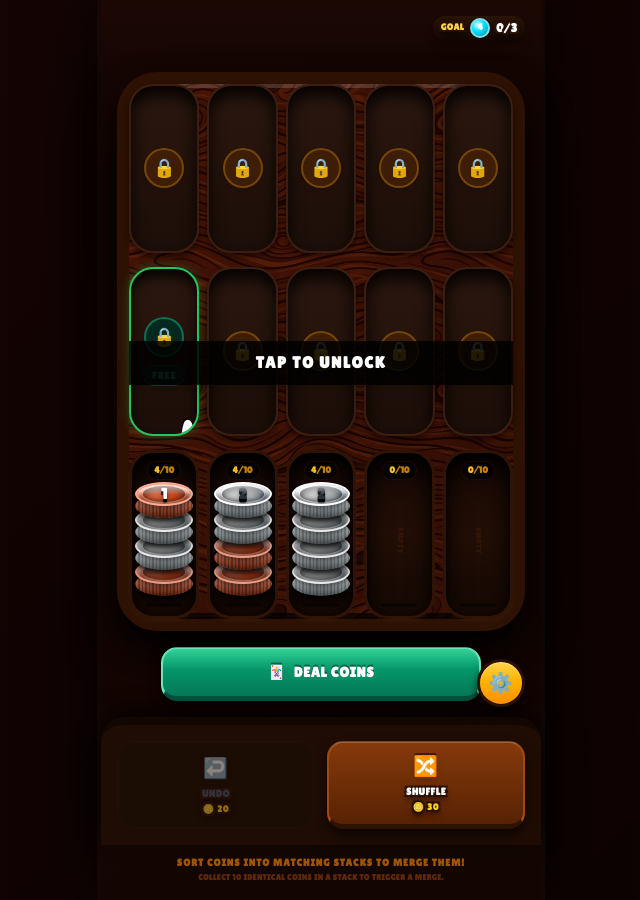
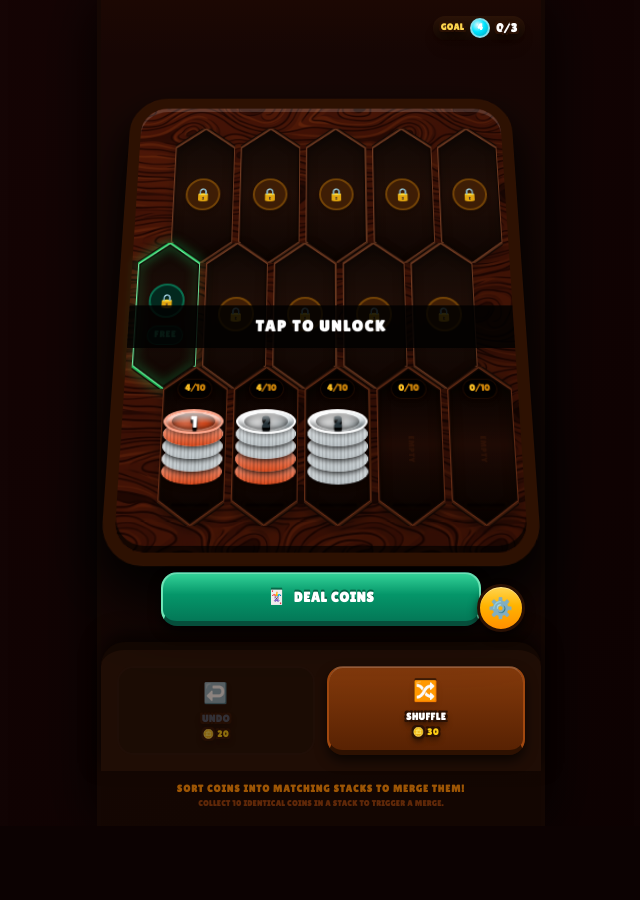
Before and after one commit to NexUser12/Poket-sort-coin, a React (Vite) app: page / in a window 1280 px wide. Shown: the whole page, without its empty margins (319-959 px from the left). After the commit the page ends 826 px from the top, so only its background shows below. Built offline with nearby package versions, Linux system fonts and the light colour scheme; the HTML template or start-up script is replaced by a standard one.

Commit message:
new view of stacks

```diff
--- a/src/components/board/CoinSlot.jsx
+++ b/src/components/board/CoinSlot.jsx
@@ -38,6 +38,28 @@ export const CoinSlot = ({ slotIndex }) => {
 
   const [prevStatus, setPrevStatus] = React.useState(slot?.status || 'locked');
   const [showUnlockWipe, setShowUnlockWipe] = React.useState(false);
+
+  const containerRef = React.useRef(null);
+  const [containerHeight, setContainerHeight] = React.useState(120);
+
+  React.useLayoutEffect(() => {
+    const el = containerRef.current;
+    if (!el) return;
+
+    const updateHeight = () => {
+      const rect = el.getBoundingClientRect();
+      if (rect.height > 0) {
+        setContainerHeight(rect.height);
+      }
+    };
+
+    updateHeight();
+
+    const observer = new ResizeObserver(updateHeight);
+    observer.observe(el);
+
+    return () => observer.disconnect();
+  }, []);
 
   React.useEffect(() => {
     if (slot && prevStatus === 'locked' && slot.status === 'unlocked') {
@@ -110,18 +132,58 @@ export const CoinSlot = ({ slotIndex }) => {
     const isFree = slot.unlockType === 'free';
     const isTimer = slot.unlockType === 'timer';
 
+    // Choose theme colors for hexagonal border stroke
+    const strokeColor = isFree ? '#22c55e' : isTimer ? '#f97316' : '#522b18';
+    const highlightColor = isFree ? '#86efac' : isTimer ? '#fdba74' : '#783f24';
+    const svgFilter = isFree
+      ? 'drop-shadow(0 0 6px rgba(34, 197, 94, 0.6))'
+      : isTimer
+      ? 'drop-shadow(0 0 6px rgba(249, 115, 22, 0.6))'
+      : 'drop-shadow(0 2px 4px rgba(0,0,0,0.5))';
+
     return (
       <div
         onClick={() => selectSlot(slotIndex)}
-        className={`relative aspect-[1/2.4] w-full min-h-[140px] rounded-2xl cursor-pointer slot-carved slot-carved-locked flex flex-col justify-between items-center p-2 transition-all duration-200
-          ${isFree ? 'slot-locked-free border-emerald-500' : ''}
-          ${isTimer ? 'slot-locked-timer border-orange-500' : ''}
-          ${!isFree && !isTimer ? 'border-yellow-950/60' : ''}
-          hover:scale-[1.02]`}
+        className="relative aspect-[1/2.4] w-full min-h-[140px] cursor-pointer slot-carved hover:scale-[1.02] transition-transform duration-200 flex flex-col justify-between items-center p-2"
       >
-        <div className="flex-1 flex flex-col justify-center items-center gap-2">
+        {/* Hexagonal Background Recess */}
+        <div className="absolute inset-0 slot-hex-bg slot-hex-bg-locked shadow-inner" />
+        {/* Inner shadow overlay */}
+        <div className="absolute inset-0 slot-hex-bg bg-gradient-to-b from-black/60 via-transparent to-black/40 pointer-events-none" />
+
+        {/* Hexagonal 3D border SVG overlay */}
+        <svg
+          className="absolute inset-0 w-full h-full pointer-events-none slot-svg-border z-10"
+          viewBox="0 0 100 240"
+          preserveAspectRatio="none"
+          style={{ filter: svgFilter }}
+        >
+          {/* Bevel shadow border */}
+          <polygon
+            points="50,0 100,36 100,204 50,240 0,204 0,36"
+            fill="none"
+            stroke="#100603"
+            strokeWidth="8"
+          />
+          {/* Main border stroke */}
+          <polygon
+            points="50,0 100,36 100,204 50,240 0,204 0,36"
+            fill="none"
+            stroke={strokeColor}
+            strokeWidth="4"
+          />
+          {/* Highlight stroke */}
+          <polygon
+            points="50,1 99,36 99,203 50,239 1,203 1,36"
+            fill="none"
+            stroke={highlightColor}
+            strokeWidth="1.5"
+          />
+        </svg>
+
+        <div className="flex-1 flex flex-col justify-center items-center gap-2 z-20">
           {/* Padlock Icon */}
-          <div className={`w-10 h-10 rounded-full flex items-center justify-center text-lg shadow-md border-2
+          <div className={`w-9 h-9 rounded-full flex items-center justify-center text-sm shadow-md border-2
             ${isFree ? 'bg-emerald-950/90 border-emerald-500/50 text-emerald-400' : ''}
             ${isTimer ? 'bg-orange-950/90 border-orange-500/50 text-orange-400' : ''}
             ${!isFree && !isTimer ? 'bg-yellow-950/90 border-amber-500/30 text-yellow-500' : ''}`}
@@ -131,29 +193,28 @@ export const CoinSlot = ({ slotIndex }) => {
 
           {/* Specific lock information */}
           {slot.unlockType === 'free' && (
-            <span className="text-[10px] font-black tracking-widest text-emerald-400 bg-emerald-950/90 px-2 py-0.5 rounded-full border border-emerald-500/40 animate-pulse shadow-sm">
+            <span className="text-[9px] font-black tracking-widest text-emerald-400 bg-emerald-950/90 px-1.5 py-0.5 rounded-full border border-emerald-500/40 animate-pulse shadow-sm">
               FREE
             </span>
           )}
 
           {slot.unlockType === 'timer' && (
-            <div className="flex flex-col items-center gap-1">
-              <span className="text-[9px] font-black tracking-wider text-orange-400 bg-orange-950/90 px-1.5 py-0.5 rounded-full border border-orange-500/30 shadow-sm">
+            <div className="flex flex-col items-center gap-0.5">
+              <span className="text-[8px] font-black tracking-wider text-orange-400 bg-orange-950/90 px-1.5 py-0.5 rounded-full border border-orange-500/30 shadow-sm">
                 ⏰ {slot.timerStarted ? `${slot.unlockTimer}s` : '60 SEC'}
               </span>
               {!slot.timerStarted && (
-                <span className="text-[8px] text-orange-300/70 font-bold uppercase mt-0.5 tracking-wider">
+                <span className="text-[7px] text-orange-300/70 font-bold uppercase mt-0.5 tracking-wider">
                   Tap to Start
                 </span>
               )}
               {slot.timerStarted && (
-                <span className="text-[8px] text-yellow-400 bg-yellow-950/80 px-1 py-0.5 rounded font-black border border-yellow-600/30 shadow-sm">
+                <span className="text-[7px] text-yellow-400 bg-yellow-950/80 px-1 py-0.5 rounded font-black border border-yellow-600/30 shadow-sm">
                   🪙 {slot.unlockCost} NOW
                 </span>
               )}
             </div>
           )}
-
         </div>
         {hasPointer && <HandPointer />}
       </div>
@@ -161,14 +222,58 @@ export const CoinSlot = ({ slotIndex }) => {
   }
 
   // Render Unlocked Slot
+  const strokeColor = isSelected ? '#f59e0b' : '#3e1b0c';
+  const highlightColor = isSelected ? '#fef08a' : '#6d3118';
+  const svgFilter = isSelected
+    ? 'drop-shadow(0 0 8px rgba(245, 158, 11, 0.7))'
+    : 'drop-shadow(0 3px 5px rgba(0,0,0,0.6))';
+
   return (
     <div
       onClick={() => selectSlot(slotIndex)}
-      className={`relative aspect-[1/2.4] w-full min-h-[140px] rounded-2xl cursor-pointer slot-carved flex flex-col justify-between items-center py-2 transition-all duration-200 overflow-hidden
-        ${isSelected ? 'slot-carved-selected scale-[1.03]' : 'hover:border-amber-900/60 hover:shadow-lg'}`}
+      className={`relative aspect-[1/2.4] w-full min-h-[140px] cursor-pointer slot-carved flex flex-col justify-between items-center py-2 transition-all duration-200
+        ${isSelected ? 'scale-[1.03]' : 'hover:scale-[1.01]'}`}
     >
       {/* Wipe Sweep VFX */}
       {showUnlockWipe && <div className="unlock-wipe-effect"></div>}
+
+      {/* Hexagonal Background Recess */}
+      <div className="absolute inset-0 slot-hex-bg slot-hex-bg-dark shadow-inner" />
+      {/* Inner shadow overlay */}
+      <div className="absolute inset-0 slot-hex-bg bg-gradient-to-b from-black/80 via-transparent to-black/60 pointer-events-none" />
+
+      {/* Hexagonal 3D border SVG overlay */}
+      <svg
+        className="absolute inset-0 w-full h-full pointer-events-none slot-svg-border z-10"
+        viewBox="0 0 100 240"
+        preserveAspectRatio="none"
+        style={{ filter: svgFilter }}
+      >
+        {/* Bevel shadow border */}
+        <polygon
+          points="50,0 100,36 100,204 50,240 0,204 0,36"
+          fill="none"
+          stroke="#100603"
+          strokeWidth="8"
+          strokeLinejoin="round"
+        />
+        {/* Main border stroke */}
+        <polygon
+          points="50,0 100,36 100,204 50,240 0,204 0,36"
+          fill="none"
+          stroke={strokeColor}
+          strokeWidth="4"
+          strokeLinejoin="round"
+        />
+        {/* Highlight stroke */}
+        <polygon
+          points="50,1 99,36 99,203 50,239 1,203 1,36"
+          fill="none"
+          stroke={highlightColor}
+          strokeWidth="1.5"
+          strokeLinejoin="round"
+        />
+      </svg>
 
       {/* Spark particles on merge */}
       {isMerging && particles.map((p, idx) => (
@@ -190,7 +295,7 @@ export const CoinSlot = ({ slotIndex }) => {
       ))}
 
       {/* Capacity Counter */}
-      <div className="text-[9px] font-black text-amber-500/80 bg-black/70 px-1.5 py-0.5 rounded-full z-20 border border-amber-950/40">
+      <div className="text-[9px] font-black text-amber-500/80 bg-black/75 px-1.5 py-0.5 rounded-full z-20 border border-amber-950/40 mt-1 shadow-md">
         <span className={totalCoins >= 10 ? 'text-red-500 font-black animate-pulse' : 'text-amber-400'}>
           {totalCoins}
         </span>
@@ -198,16 +303,36 @@ export const CoinSlot = ({ slotIndex }) => {
       </div>
 
       {/* Coin Stack Container — coins render from back (top of slot) to front (bottom of slot) */}
-      <div className="flex-1 w-full flex flex-col justify-end items-center pb-1 relative">
-        {/* Reverse the array: last in coins[] = top of stack = rendered first = sits at bottom of slot */}
-        {[...slot.coins].reverse().map((coinVal, visualIdx) => {
+      <div
+        ref={containerRef}
+        className="flex-1 w-full relative z-20"
+      >
+        {(() => {
+          const bottomPadding = 14; // pb-3.5 is 14px
+          const maxStackHeight = Math.max(40, containerHeight - bottomPadding);
+          const coinHeight = 38;
+          const defaultStep = 12; // 38px height - 26px overlap = 12px step
+
+          let dy = defaultStep;
+          if (totalCoins > 1) {
+            const neededHeight = coinHeight + (totalCoins - 1) * defaultStep;
+            if (neededHeight > maxStackHeight) {
+              dy = (maxStackHeight - coinHeight) / (totalCoins - 1);
+            }
+          }
+
+          return [...slot.coins].reverse().map((coinVal, visualIdx) => {
             const realIdx = totalCoins - 1 - visualIdx;
+            const bottomIdx = totalCoins - 1 - visualIdx;
             const isTopSeq = realIdx >= totalCoins - topSeqLength;
             return (
               <div
                 key={realIdx}
                 style={{
-                marginTop: visualIdx > 0 ? '-12px' : '0px',
+                  position: 'absolute',
+                  bottom: `${bottomPadding + bottomIdx * dy}px`,
+                  left: '50%',
+                  transform: 'translateX(-50%)',
                   zIndex: totalCoins - visualIdx + 5,
                 }}
                 className="transition-all duration-200"
@@ -220,12 +345,13 @@ export const CoinSlot = ({ slotIndex }) => {
                 />
               </div>
             );
-        })}
+          });
+        })()}
 
         {/* Empty Slot Indicator */}
         {totalCoins === 0 && (
-          <div className="absolute inset-0 flex items-center justify-center pointer-events-none opacity-25 z-10">
-            <span className="text-[8px] font-black tracking-widest text-amber-900/80 uppercase rotate-90 scale-90">
+          <div className="absolute inset-0 flex items-center justify-center pointer-events-none opacity-20 z-10">
+            <span className="text-[8px] font-black tracking-widest text-amber-900/90 uppercase rotate-90 scale-90">
               EMPTY
             </span>
           </div>
@@ -233,7 +359,7 @@ export const CoinSlot = ({ slotIndex }) => {
       </div>
 
       {/* Carved recess base shadow */}
-      <div className="w-10 h-1.5 bg-black/60 rounded-full filter blur-[1px] border border-yellow-950/40 shadow-inner z-0"></div>
+      <div className="w-10 h-1.5 bg-black/50 rounded-full filter blur-[1px] border border-yellow-950/20 shadow-inner z-0 mb-2"></div>
 
       {hasPointer && <HandPointer />}
     </div>
--- a/src/components/board/GameBoard.jsx
+++ b/src/components/board/GameBoard.jsx
@@ -47,14 +47,39 @@ export const GameBoard = () => {
   return (
     <main className="w-full max-w-md mx-auto px-4 py-4 flex-1 flex flex-col justify-center items-center gap-6 relative">
 
+      {/* 3D Perspective Container for Camera Angle */}
+      <div className="perspective-container">
         {/* 3x5 Wooden Board */}
-      <div className="wood-board w-full p-4.5 flex flex-col justify-center relative select-none">
+        <div className="wood-board w-full py-6 px-4 flex flex-col justify-center relative select-none">
 
-        {/* Carved recess grid background */}
-        <div className="grid grid-cols-5 gap-x-2 gap-y-3.5 w-full">
-          {slots.map((_, idx) => (
-            <CoinSlot key={idx} slotIndex={idx} />
+          {/* Staggered Honeycomb Grid Rows */}
+          <div className="flex flex-col w-full relative z-10">
+            {/* Row 0 (slots 0-4) - Offset slightly to the right */}
+            <div className="flex justify-center gap-x-1.5 w-full translate-x-[16px] z-10">
+              {slots.slice(0, 5).map((s) => (
+                <div key={s.index} className="w-[18%] max-w-[70px]">
+                  <CoinSlot slotIndex={s.index} />
+                </div>
               ))}
+            </div>
+
+            {/* Row 1 (slots 5-9) - Offset slightly to the left, nesting upward */}
+            <div className="flex justify-center gap-x-1.5 w-full -translate-x-[16px] mt-[-22px] z-20">
+              {slots.slice(5, 10).map((s) => (
+                <div key={s.index} className="w-[18%] max-w-[70px]">
+                  <CoinSlot slotIndex={s.index} />
+                </div>
+              ))}
+            </div>
+
+            {/* Row 2 (slots 10-14) - Offset slightly to the right, nesting upward */}
+            <div className="flex justify-center gap-x-1.5 w-full translate-x-[16px] mt-[-22px] z-30">
+              {slots.slice(10, 15).map((s) => (
+                <div key={s.index} className="w-[18%] max-w-[70px]">
+                  <CoinSlot slotIndex={s.index} />
+                </div>
+              ))}
+            </div>
           </div>
 
           {/* Tutorial Banner Overlay */}
@@ -63,6 +88,7 @@ export const GameBoard = () => {
               {tutorialMessage}
             </div>
           )}
+        </div>
       </div>
 
       {/* Deal Button */}
--- a/src/index.css
+++ b/src/index.css
@@ -23,6 +23,15 @@
 }
 
 /* ===== Wood Board Frame ===== */
+.perspective-container {
+  perspective: 1200px;
+  perspective-origin: 50% 25%;
+  width: 100%;
+  display: flex;
+  justify-content: center;
+  align-items: center;
+}
+
 .wood-board {
   /* Warm medium-dark chestnut brown with smooth subtle stylized wood grain lines */
   background:
@@ -32,64 +41,49 @@
   background-blend-mode: multiply;
   border: 12px solid #2d1102;
   box-shadow:
-    0 30px 60px -15px rgba(0, 0, 0, 0.95),
-    0 15px 30px rgba(0, 0, 0, 0.8),
+    0 40px 80px -15px rgba(0, 0, 0, 0.98),
+    0 20px 40px rgba(0, 0, 0, 0.85),
     inset 0 4px 0 rgba(255, 255, 255, 0.15),
     inset 0 -6px 0 rgba(0, 0, 0, 0.7);
   border-radius: 2.5rem;
   position: relative;
-  /* Semi-matte varnish: low metallic, medium roughness look */
+  transform: rotateX(23deg) rotateY(0deg) rotateZ(0deg);
+  transform-style: preserve-3d;
 }
 
 /* ===== Carved Slot Depth ===== */
 .slot-carved {
-  /* Deep chocolate brown providing a dark silhouette area */
-  background: linear-gradient(180deg, #180904 0%, #220e06 50%, #150803 100%);
-  box-shadow:
-    inset 0 16px 24px rgba(0, 0, 0, 0.98),
-    inset 0 2px 4px rgba(0, 0, 0, 0.9),
-    0 2px 4px rgba(255, 255, 255, 0.04);
-  border: 3px solid #2f1305;
-  border-radius: 1.5rem;
+  position: relative;
   transition: all 0.25s cubic-bezier(0.175, 0.885, 0.32, 1.275);
-  overflow: hidden;
+  overflow: visible; /* Let coins overlap and float outside slot boundaries */
+  background: transparent;
 }
 
-.slot-carved-selected {
-  border-color: #f59e0b;
-  box-shadow:
-    inset 0 16px 24px rgba(0, 0, 0, 0.98),
-    0 0 20px rgba(245, 158, 11, 0.6);
+.slot-hex-bg {
+  position: absolute;
+  inset: 0;
+  clip-path: polygon(50% 0%, 100% 15%, 100% 85%, 50% 100%, 0% 85%, 0% 15%);
+  z-index: 0;
 }
 
-/* Locked Slots - High contrast active/locked styling */
-.slot-carved-locked {
-  background: linear-gradient(180deg, #2b170f 0%, #1c0e08 100%);
-  box-shadow:
-    inset 0 10px 16px rgba(0, 0, 0, 0.9),
-    0 4px 6px rgba(0, 0, 0, 0.5);
-  border: 2px solid #3c1e10;
+.slot-hex-bg-dark {
+  background: linear-gradient(180deg, #140703 0%, #1e0a04 50%, #110502 100%);
 }
 
-/* Bright green & orange slots */
-.slot-locked-free {
-  border-color: #22c55e !important;
-  box-shadow:
-    inset 0 8px 12px rgba(0, 0, 0, 0.85),
-    0 0 12px rgba(34, 197, 94, 0.3);
+.slot-hex-bg-locked {
+  background: linear-gradient(180deg, #25120a 0%, #180904 100%);
 }
 
-.slot-locked-timer {
-  border-color: #f97316 !important;
-  box-shadow:
-    inset 0 8px 12px rgba(0, 0, 0, 0.85),
-    0 0 12px rgba(249, 115, 22, 0.3);
+/* Dynamic glow values on SVG borders */
+.slot-svg-border {
+  transition: filter 0.25s ease;
 }
 
 /* Radial sweep sweep-wipe wipe effect for unlock */
 .unlock-wipe-effect {
   position: absolute;
   inset: 0;
+  clip-path: polygon(50% 0%, 100% 15%, 100% 85%, 50% 100%, 0% 85%, 0% 15%);
   background: radial-gradient(circle, rgba(255, 255, 255, 0.9) 0%, rgba(255, 255, 255, 0) 70%);
   opacity: 0;
   pointer-events: none;
@@ -202,8 +196,8 @@
   z-index: 5;
   pointer-events: none;
   box-shadow:
-    0 6px 12px rgba(0, 0, 0, 0.85),
-    0 2px 4px rgba(0, 0, 0, 0.6);
+    0 3px 5px rgba(0, 0, 0, 0.3),
+    0 1px 2px rgba(0, 0, 0, 0.2);
 }
 
 /* Inner face of the coin (embossed cavity) */
@@ -242,20 +236,20 @@
 
 /* TIER 1: Coral / Copper (Value 1) */
 .coin-face-1 {
-  background: radial-gradient(circle at 35% 30%, #ff8a65 0%, #ff5722 45%, #d84315 80%, #5e1900 100%);
+  background: radial-gradient(circle at 35% 30%, #ff8a65 0%, #ff5722 55%, #e64a19 85%, #9e2a00 100%);
   border: 2px solid #ffab91;
   color: #ffffff;
 }
 .coin-barrel-1 {
   background:
-    repeating-linear-gradient(90deg, rgba(0,0,0,0.3) 0px, rgba(0,0,0,0.3) 1.5px, transparent 1.5px, transparent 3.5px),
-    linear-gradient(180deg, rgba(255,255,255,0.4) 0%, rgba(0,0,0,0.6) 100%),
-    #d84315;
+    repeating-linear-gradient(90deg, rgba(0,0,0,0.15) 0px, rgba(0,0,0,0.15) 1.5px, transparent 1.5px, transparent 3.5px),
+    linear-gradient(180deg, rgba(255,255,255,0.55) 0%, rgba(0,0,0,0.15) 100%),
+    #ff5722;
 }
 
 /* TIER 2: Platinum / Silver (Value 2) */
 .coin-face-2 {
-  background: radial-gradient(circle at 35% 30%, #ffffff 0%, #eceff1 30%, #b0bec5 65%, #455a64 100%);
+  background: radial-gradient(circle at 35% 30%, #ffffff 0%, #f5f7f8 35%, #cfd8dc 70%, #78909c 100%);
   border: 2px solid #ffffff;
   color: #263238;
   text-shadow:
@@ -264,14 +258,14 @@
 }
 .coin-barrel-2 {
   background:
-    repeating-linear-gradient(90deg, rgba(0,0,0,0.2) 0px, rgba(0,0,0,0.2) 1.5px, transparent 1.5px, transparent 3.5px),
-    linear-gradient(180deg, rgba(255,255,255,0.5) 0%, rgba(0,0,0,0.6) 100%),
-    #b0bec5;
+    repeating-linear-gradient(90deg, rgba(0,0,0,0.1) 0px, rgba(0,0,0,0.1) 1.5px, transparent 1.5px, transparent 3.5px),
+    linear-gradient(180deg, rgba(255,255,255,0.6) 0%, rgba(0,0,0,0.1) 100%),
+    #cfd8dc;
 }
 
 /* TIER 3: Golden Yellow (Value 3) */
 .coin-face-3 {
-  background: radial-gradient(circle at 35% 30%, #fffde7 0%, #ffd54f 35%, #ffb300 70%, #ff6f00 100%);
+  background: radial-gradient(circle at 35% 30%, #fffde7 0%, #ffe082 45%, #ffb300 80%, #ff8f00 100%);
   border: 2px solid #fff59d;
   color: #fffde7;
   text-shadow:
@@ -281,92 +275,92 @@
 }
 .coin-barrel-3 {
   background:
-    repeating-linear-gradient(90deg, rgba(0,0,0,0.3) 0px, rgba(0,0,0,0.3) 1.5px, transparent 1.5px, transparent 3.5px),
-    linear-gradient(180deg, rgba(255,255,255,0.5) 0%, rgba(0,0,0,0.6) 100%),
-    #ffb300;
+    repeating-linear-gradient(90deg, rgba(0,0,0,0.15) 0px, rgba(0,0,0,0.15) 1.5px, transparent 1.5px, transparent 3.5px),
+    linear-gradient(180deg, rgba(255,255,255,0.55) 0%, rgba(0,0,0,0.15) 100%),
+    #ffd54f;
 }
 
 /* TIER 3.5: Electric Cyan / Turquoise (Value 4) */
 .coin-face-4 {
-  background: radial-gradient(circle at 35% 30%, #e0f7fa 0%, #00e5ff 40%, #00b8d4 70%, #006064 100%);
+  background: radial-gradient(circle at 35% 30%, #e0f7fa 0%, #00e5ff 45%, #00bcd4 80%, #00838f 100%);
   border: 2px solid #80deea;
   color: #ffffff;
 }
 .coin-barrel-4 {
   background:
-    repeating-linear-gradient(90deg, rgba(0,0,0,0.3) 0px, rgba(0,0,0,0.3) 1.5px, transparent 1.5px, transparent 3.5px),
-    linear-gradient(180deg, rgba(255,255,255,0.4) 0%, rgba(0,0,0,0.6) 100%),
-    #00b8d4;
+    repeating-linear-gradient(90deg, rgba(0,0,0,0.15) 0px, rgba(0,0,0,0.15) 1.5px, transparent 1.5px, transparent 3.5px),
+    linear-gradient(180deg, rgba(255,255,255,0.55) 0%, rgba(0,0,0,0.15) 100%),
+    #00e5ff;
 }
 
 /* TIER 4: Electric Metallic Blue (Value 5) */
 .coin-face-5 {
-  background: radial-gradient(circle at 35% 30%, #80d8ff 0%, #00b0ff 40%, #0091ea 70%, #0a1950 100%);
+  background: radial-gradient(circle at 35% 30%, #e3f2fd 0%, #40c4ff 45%, #0091ea 80%, #0d47a1 100%);
   border: 2px solid #b3e5fc;
   color: #ffffff;
 }
 .coin-barrel-5 {
   background:
-    repeating-linear-gradient(90deg, rgba(0,0,0,0.3) 0px, rgba(0,0,0,0.3) 1.5px, transparent 1.5px, transparent 3.5px),
-    linear-gradient(180deg, rgba(255,255,255,0.4) 0%, rgba(0,0,0,0.6) 100%),
-    #0091ea;
+    repeating-linear-gradient(90deg, rgba(0,0,0,0.15) 0px, rgba(0,0,0,0.15) 1.5px, transparent 1.5px, transparent 3.5px),
+    linear-gradient(180deg, rgba(255,255,255,0.55) 0%, rgba(0,0,0,0.15) 100%),
+    #00b0ff;
 }
 
 /* TIER 4.5: Ruby Red (Value 6) */
 .coin-face-6 {
-  background: radial-gradient(circle at 35% 30%, #ff8a80 0%, #ff1744 40%, #d50000 70%, #5f0909 100%);
+  background: radial-gradient(circle at 35% 30%, #ff8a80 0%, #ff1744 45%, #d50000 80%, #9c0000 100%);
   border: 2px solid #ff8a80;
   color: #ffffff;
 }
 .coin-barrel-6 {
   background:
-    repeating-linear-gradient(90deg, rgba(0,0,0,0.3) 0px, rgba(0,0,0,0.3) 1.5px, transparent 1.5px, transparent 3.5px),
-    linear-gradient(180deg, rgba(255,255,255,0.4) 0%, rgba(0,0,0,0.6) 100%),
-    #d50000;
+    repeating-linear-gradient(90deg, rgba(0,0,0,0.15) 0px, rgba(0,0,0,0.15) 1.5px, transparent 1.5px, transparent 3.5px),
+    linear-gradient(180deg, rgba(255,255,255,0.55) 0%, rgba(0,0,0,0.15) 100%),
+    #ff1744;
 }
 
 /* TIER 5: Bright Emerald / Lime (Value 8) */
 .coin-face-8 {
-  background: radial-gradient(circle at 35% 30%, #b9f6ca 0%, #00e676 40%, #00c853 70%, #004d40 100%);
+  background: radial-gradient(circle at 35% 30%, #b9f6ca 0%, #00e676 45%, #00c853 80%, #00701a 100%);
   border: 2px solid #ccff90;
   color: #ffffff;
 }
 .coin-barrel-8 {
   background:
-    repeating-linear-gradient(90deg, rgba(0,0,0,0.3) 0px, rgba(0,0,0,0.3) 1.5px, transparent 1.5px, transparent 3.5px),
-    linear-gradient(180deg, rgba(255,255,255,0.4) 0%, rgba(0,0,0,0.6) 100%),
-    #00c853;
+    repeating-linear-gradient(90deg, rgba(0,0,0,0.15) 0px, rgba(0,0,0,0.15) 1.5px, transparent 1.5px, transparent 3.5px),
+    linear-gradient(180deg, rgba(255,255,255,0.55) 0%, rgba(0,0,0,0.15) 100%),
+    #00e676;
 }
 
 /* TIER 6: Amethyst Purple (Value 10) */
 .coin-face-10 {
-  background: radial-gradient(circle at 35% 30%, #ea80fc 0%, #d500f9 40%, #aa00ff 70%, #4a0072 100%);
+  background: radial-gradient(circle at 35% 30%, #ea80fc 0%, #d500f9 45%, #aa00ff 80%, #6a0080 100%);
   border: 2px solid #f3e5f5;
   color: #ffffff;
 }
 .coin-barrel-10 {
   background:
-    repeating-linear-gradient(90deg, rgba(0,0,0,0.3) 0px, rgba(0,0,0,0.3) 1.5px, transparent 1.5px, transparent 3.5px),
-    linear-gradient(180deg, rgba(255,255,255,0.4) 0%, rgba(0,0,0,0.6) 100%),
-    #aa00ff;
+    repeating-linear-gradient(90deg, rgba(0,0,0,0.15) 0px, rgba(0,0,0,0.15) 1.5px, transparent 1.5px, transparent 3.5px),
+    linear-gradient(180deg, rgba(255,255,255,0.55) 0%, rgba(0,0,0,0.15) 100%),
+    #d500f9;
 }
 
 /* TIER 7: Saturated Coral Pink (Value 13) */
 .coin-face-13 {
-  background: radial-gradient(circle at 35% 30%, #ff80ab 0%, #ff4081 40%, #f50057 70%, #880e4f 100%);
+  background: radial-gradient(circle at 35% 30%, #ff80ab 0%, #ff4081 45%, #f50057 80%, #b0003a 100%);
   border: 2px solid #fce4ec;
   color: #ffffff;
 }
 .coin-barrel-13 {
   background:
-    repeating-linear-gradient(90deg, rgba(0,0,0,0.3) 0px, rgba(0,0,0,0.3) 1.5px, transparent 1.5px, transparent 3.5px),
-    linear-gradient(180deg, rgba(255,255,255,0.4) 0%, rgba(0,0,0,0.6) 100%),
-    #f50057;
+    repeating-linear-gradient(90deg, rgba(0,0,0,0.15) 0px, rgba(0,0,0,0.15) 1.5px, transparent 1.5px, transparent 3.5px),
+    linear-gradient(180deg, rgba(255,255,255,0.55) 0%, rgba(0,0,0,0.15) 100%),
+    #ff4081;
 }
 
 /* TIER 8: Glowing Legendary Gold Aura (Value 15) */
 .coin-face-15 {
-  background: radial-gradient(circle at 35% 30%, #ffffff 0%, #ffff8d 25%, #ffea00 55%, #ffd600 80%, #ff6f00 100%);
+  background: radial-gradient(circle at 35% 30%, #ffffff 0%, #ffff8d 25%, #ffea00 55%, #ffd600 80%, #ff8f00 100%);
   border: 2px solid #ffffff;
   color: #ffffff;
   box-shadow:
@@ -376,10 +370,10 @@
 }
 .coin-barrel-15 {
   background:
-    repeating-linear-gradient(90deg, rgba(255,255,255,0.4) 0px, rgba(255,255,255,0.4) 1.5px, transparent 1.5px, transparent 3.5px),
-    linear-gradient(180deg, rgba(255,255,255,0.6) 0%, rgba(0,0,0,0.6) 100%),
-    #ffd600;
-  box-shadow: 0 0 15px rgba(255, 214, 0, 0.6);
+    repeating-linear-gradient(90deg, rgba(255,255,255,0.5) 0px, rgba(255,255,255,0.5) 1.5px, transparent 1.5px, transparent 3.5px),
+    linear-gradient(180deg, rgba(255,255,255,0.7) 0%, rgba(0,0,0,0.2) 100%),
+    #ffea00;
+  box-shadow: 0 0 15px rgba(255, 234, 0, 0.6);
 }
 
 /* ===== Selection / Float Floating Animation ===== */
```
Also changed, not shown: 5 other files (tests, documents, lock files or other folders). Lines whose indentation alone changed are shown as unchanged.
